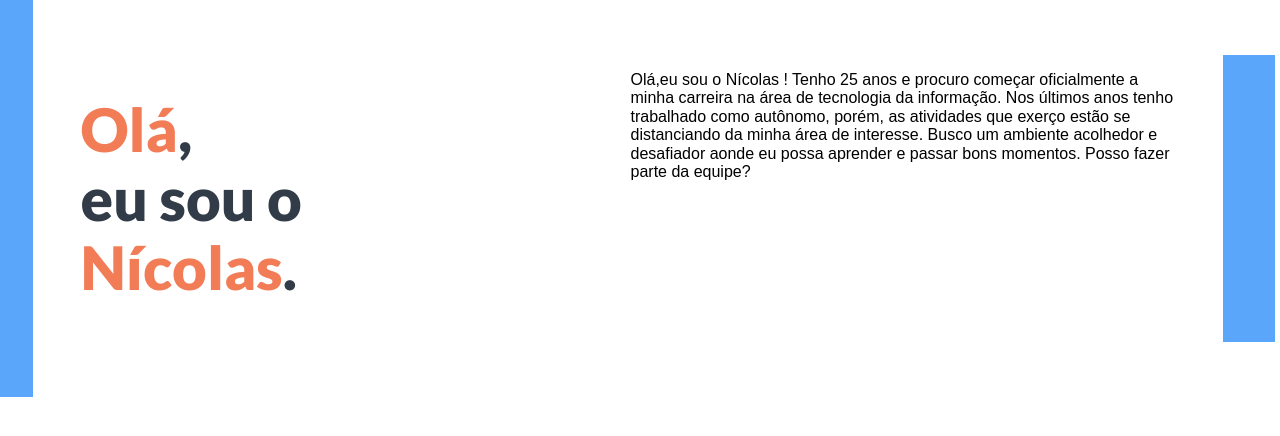
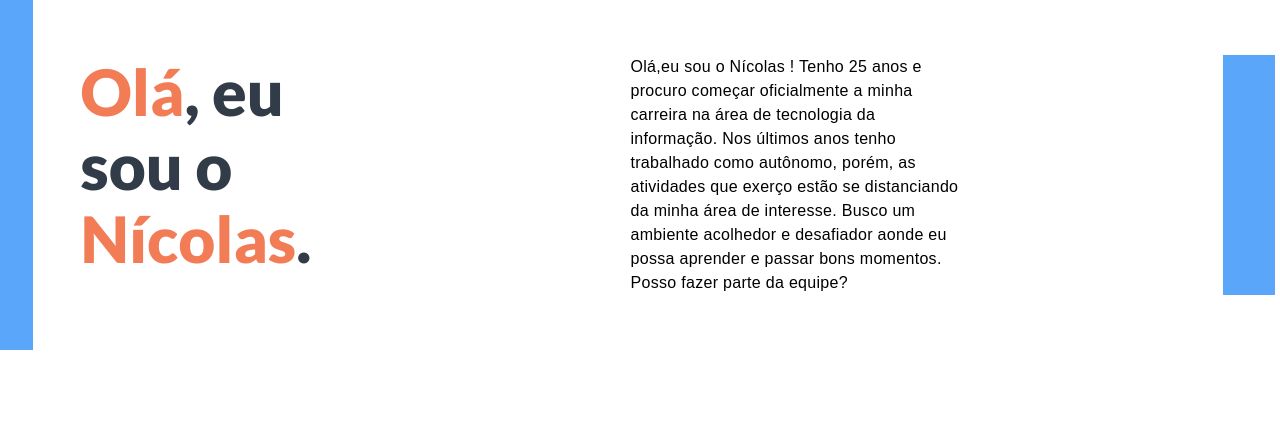
Before and after one commit to niknows/portfolio, a website: page app/index.html in a window 1280 px wide. Drawn offline with Linux system fonts and the light colour scheme; a web font is replaced by a local one.

```diff
--- a/app/assets/styles/style.css
+++ b/app/assets/styles/style.css
@@ -7,3 +7,4 @@
 @import "modules/_wrapper";
 @import "modules/_text-color";
 @import "modules/_row";
+@import "modules/_generic-content-container";
--- a/app/index.html
+++ b/app/index.html
@@ -17,11 +17,13 @@
       <div class="row">
         <div class="row__medium-6">
           <h1 class="large-hero__title">
-            <span class="text-color--orange">Olá</span>,<br>eu sou o<br>
-            <span class="text-color--orange">Nícolas</span>.
+            <strong>
+              <span class="text-color--orange">Olá</span>, eu sou o
+              <span class="text-color--orange">Nícolas</span>.
+           </strong>
           </h1>
         </div>
-        <div class="row__medium-6">
+        <div class="row__medium-6 generic-content-container">
           <article>
             <p class="large-hero__text">
               Olá,eu sou o Nícolas ! Tenho 25 anos e procuro começar oficialmente a minha carreira na área de tecnologia da informação. Nos últimos anos tenho trabalhado como autônomo, porém, as atividades que exerço estão se distanciando da minha área de interesse. Busco um ambiente acolhedor e desafiador aonde eu possa aprender e passar bons momentos. Posso fazer parte da equipe?
--- a/app/temp/styles/style.css
+++ b/app/temp/styles/style.css
@@ -356,8 +356,15 @@
 }
 
 .large-hero__title {
-    font-size: 3.75rem;
+    width: 50%;
+    font-size: 4rem;
     color: #313C48;
+    margin: 0;
+  }
+
+.large-hero__text {
+    width: 60%;
+    margin: 0;
   }
 
 .large-hero--l-border {
@@ -414,3 +421,9 @@
       float: left;
     }
   }
+
+.generic-content-container p {
+    line-height: 1.5;
+    letter-spacing: 0.3px;
+    font-size: 1rem;
+  }
```
